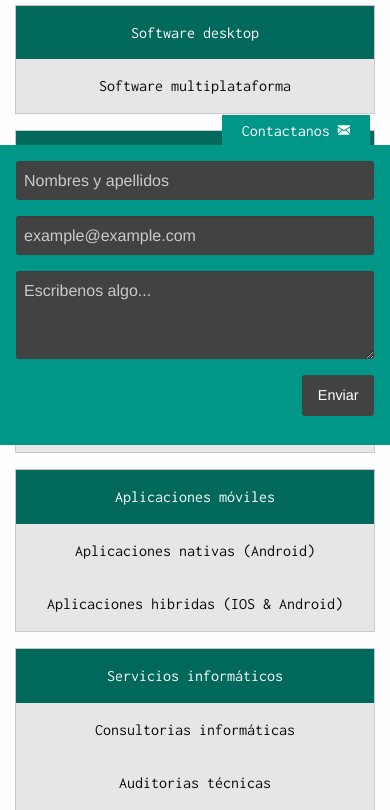
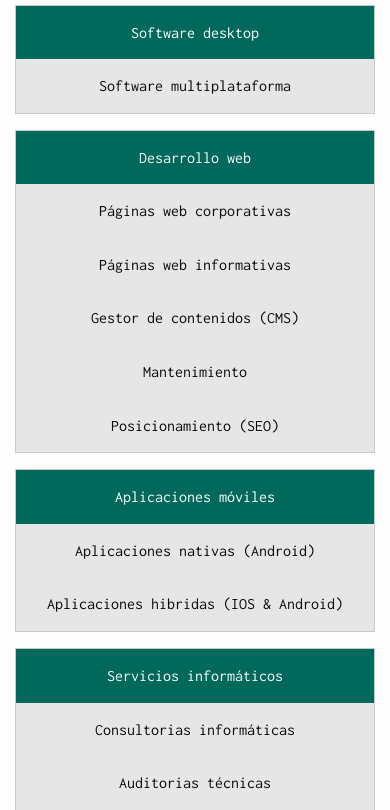
Before and after one commit to Dramoscuello/sinucode, a plain HTML site: page index.html in a window 390 px wide. Shown: the part 699-1509 px from the top of the page. Drawn offline with Linux system fonts and the light colour scheme.

Commit message:
slider mobile

```diff
--- a/css/app.css
+++ b/css/app.css
@@ -161,95 +161,6 @@
     color: #b2b2b2;
 }
 
-
-/*Ventana de contacto*/
-
-.contact-panel-button {
-    background: #009688;
-    font-family: 'Inconsolata', monospace;
-    color: #fefefe;
-    width: auto;
-    padding: 0.25rem 1.25rem;
-    text-align: center;
-    position: absolute;
-    top: -30px;
-    right: 20px;
-    transition: background 0.25s ease-in-out;
-}
-
-.contact-panel-button:hover {
-    background: #009688;
-    color: #f0f0f0;
-}
-
-.contact-panel {
-    padding: 1rem;
-    z-index: 1;
-    background: #009688;
-    width: 350px;
-    height: 360px;
-    position: fixed;
-    bottom: -360px;
-    right: 20px;
-    transition: bottom 0.5s ease-in-out;
-}
-
-.contact-panel label {
-    color: #fefefe;
-    width: 100%;
-    font-family: 'Inconsolata', monospace;
-}
-
-.contact-panel input[type="text"],
-.contact-panel input[type="email"],
-.contact-panel textarea {
-    background: #424242;
-    border: #424242;
-    transition: background 0.3s ease-in-out;
-}
-
-.contact-panel input[type="text"]:focus,
-.contact-panel input[type="email"]:focus,
-.contact-panel textarea:focus {
-    background: #fefefe;
-}
-
-.contact-panel .contact-panel-actions {
-    display: -webkit-flex;
-    display: -ms-flexbox;
-    display: flex;
-    -webkit-justify-content: flex-end;
-    -ms-flex-pack: end;
-    justify-content: flex-end;
-    -webkit-align-items: center;
-    -ms-flex-align: center;
-    align-items: center;
-}
-
-.contact-panel .submit-button {
-    margin-bottom: 0;
-}
-
-.contact-panel.is-active {
-    bottom: 0;
-}
-
-.button.submit-button{
-    background-color: #424242;
-    color: white;
-}
-@media screen and (max-width: 39.9375em) {
-    .contact-panel {
-        width: 100%;
-        right: 0;
-        bottom: -300px;
-        height: 300px;
-    }
-    .label-contact{
-        display: none;
-    }
-}
-
 /*carga de página*/
 .spinner{
     width: 80px;
@@ -314,11 +225,35 @@
 
 .screen{
     position: relative;
-    background-color: #000000;
     width: 206px;
     height: 325px;
     margin: 58px auto;
     overflow: hidden;
+    background-image: url("../images/slider/1.png");
+    background-size: cover;
+    animation-name: slide;
+    animation-duration: 40s;
+    animation-iteration-count: infinite;
+    animation-delay: 10s;
+}
+
+@keyframes slide {
+    25%{
+
+        background-image: url("../images/slider/2.png");
+    }
+    50%{
+
+        background-image: url("../images/slider/3.png");
+    }
+    75%{
+
+        background-image: url("../images/slider/4.png");
+    }
+    100%{
+
+        background-image: url("../images/slider/1.png");
+    }
 }
 
 
--- a/index.html
+++ b/index.html
@@ -22,10 +22,11 @@
         </button>
 
         <ul class="offcanvas-full-screen-menu">
-          <li><a href="#">Servicios</a></li>
+          <li><a href="#servicios-container">Servicios</a></li>
           <li><a href="#">Team</a></li>
           <li><a href="#">Portafolio</a></li>
           <li><a href="#">Blog</a></li>
+          <li><a href="#">Contacto</a></li>
         </ul>
       </div>
     </div>
@@ -56,6 +57,7 @@
                   <li><a href="#">Team</a></li>
                   <li><a href="#">Portafolio</a></li>
                   <li><a href="#">Blog</a></li>
+                  <li><a href="#">Contacto</a></li>
                 </ul>
               </div>
             </div>
@@ -207,30 +209,6 @@
         </div>
       </footer>
 
-
-      <!--Ventana de contacto-->
-      <div class="contact-panel" id="contact-panel" data-toggler=".is-active">
-        <a class="contact-panel-button" data-toggle="contact-panel">Contactanos <i class="fi-mail"></i></a>
-        <form action="">
-          <div class="row">
-            <label class="label-contact" for="nombre-input">Nombres y apellidos</label>
-            <input type="text" placeholder="Nombres y apellidos" required id="nombre-input">
-          </div>
-          <div class="row">
-            <label class="label-contact" for="email-input">Email</label>
-            <input type="email" placeholder="example@example.com" required id="email-input">
-          </div>
-          <div class="row">
-            <label class="label-contact" for="mensaje-input">Mensaje</label>
-            <textarea placeholder="Escribenos algo..." rows="3" required id="mensaje-input"></textarea>
-          </div>
-          <div class="contact-panel-actions">
-            <input type="submit" class="button submit-button" value="Enviar">
-          </div>
-        </form>
-      </div>
-    </div>
-
     <script src="js/vendor/jquery.js"></script>
     <script src="js/vendor/what-input.js"></script>
     <script src="js/vendor/foundation.js"></script>
```
Also changed, not shown: images/slider/1.png (added), images/slider/2.png (added), images/slider/3.png (added), images/slider/4.png (added).
